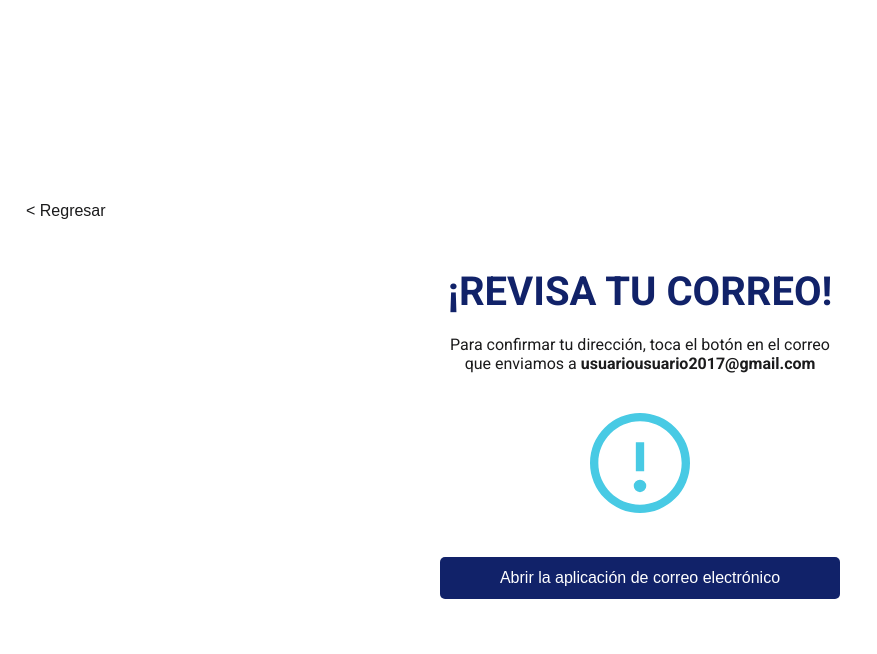
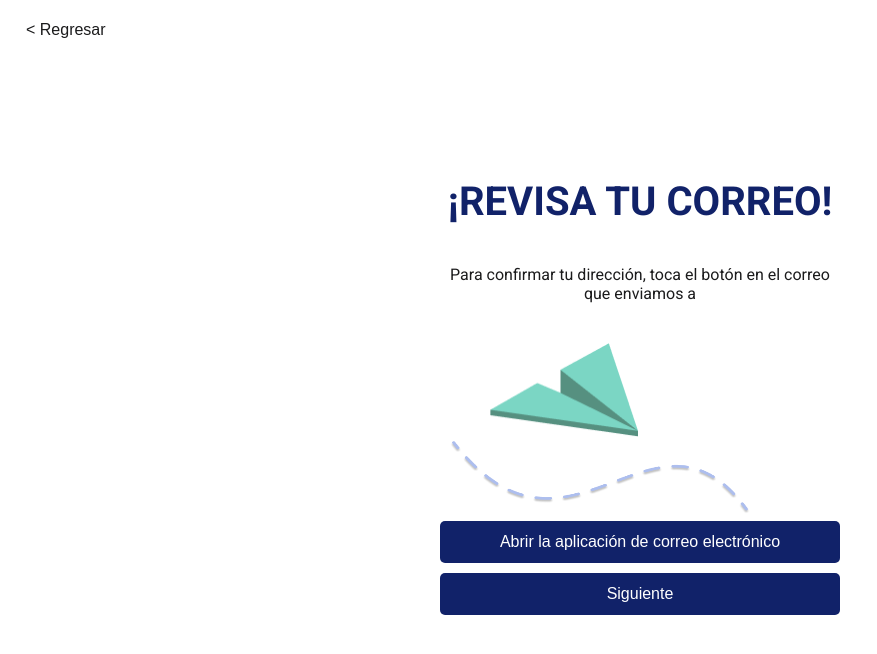
Before and after one commit to LisandValdez/FundFusionProyect, a Next.js app: page /ValidEmail in a window 1280 px wide. Shown: the top 654 px of the page, without its empty margins (0-877 px from the left). Built offline with nearby package versions, Linux system fonts and the light colour scheme.

Commit message:
08/21/2024

```diff
--- a/pages/FormsEmail.js
+++ b/pages/FormsEmail.js
@@ -1,8 +1,25 @@
-import React, { useState } from 'react';
+import React, { useState, createContext, useContext } from 'react';
 import { useRouter } from 'next/router';
+
+// Contexto para el correo electrónico
+const EmailContext = createContext();
+
+export function EmailProvider({ children }) {
+    const [email, setEmail] = useState('');
+    return (
+        <EmailContext.Provider value={{ email, setEmail }}>
+            {children}
+        </EmailContext.Provider>
+    );
+}
+
+export function useEmail() {
+    return useContext(EmailContext);
+}
 
 export default function FormsEmail() {
     const router = useRouter();
+    const { setEmail } = useEmail();
     const [passwordVisible, setPasswordVisible] = useState(false);
 
     const handlePasswordVisibility = () => {
@@ -11,11 +28,22 @@ export default function FormsEmail() {
 
     const handleSubmit = (e) => {
         e.preventDefault();
+        const email = e.target.email.value;
+        setEmail(email);
         router.push('/ValidEmail');
+    };
+
+    const handleBackClick = () => {
+        router.push('/Login');
     };
 
     return (
         <div className="formDiv">
+            {/* Botón de regresar, ubicado en la parte superior izquierda */}
+            <button className="backButton" onClick={handleBackClick}>
+                &lt; Regresar
+            </button>
+
             <div className="formSideLeft">
                 <div className="logoContainer">
                     <img src="/images/logo.png" alt="FundFusion Logo" className="formLogo" />
@@ -26,7 +54,7 @@ export default function FormsEmail() {
                     <h1 className="formTitle">Ingresar a Fund Fusion</h1>
                     <p className="formSubtitle">Te enviaremos un correo con el que te conectarás al instante.</p>
 
-                    <input type="email" placeholder="Correo electrónico" required />
+                    <input type="email" name="email" placeholder="Correo electrónico" required />
                     <input type="text" placeholder="Nombre" required />
                     <input type="text" placeholder="Apellido" required />
                     <input type="tel" placeholder="Teléfono" />
--- a/pages/ValidEmail.js
+++ b/pages/ValidEmail.js
@@ -1,11 +1,17 @@
 import React from 'react';
 import { useRouter } from 'next/router';
+import { useEmail } from './FormsEmail'; // Asegúrate de importar el hook desde el archivo correcto
 
 const ValidEmail = () => {
   const router = useRouter();
+  const { email } = useEmail(); // Obtén el correo del contexto
 
   const handleBackClick = () => {
     router.push('/FormsEmail');
+  };
+
+  const handleNextClick = () => {
+    router.push('/paymentCardsPage');
   };
 
   const handleOpenEmailAppClick = () => {
@@ -14,27 +20,34 @@ const ValidEmail = () => {
 
   return (
     <div className="validEmailContainer">
+      {/* Botón de regresar, ubicado en la parte superior izquierda */}
       <button className="backButton" onClick={handleBackClick}>
         &lt; Regresar
       </button>
+
+      {/* Contenido central */}
       <div className="emailContent">
+        {/* Título */}
         <h1 className="emailTitle">¡REVISA TU CORREO!</h1>
+
+        {/* Subtítulo con el correo */}
         <p className="emailSubtitle">
-          Para confirmar tu dirección, toca el botón en el correo que enviamos a <strong>usuariousuario2017@gmail.com</strong>
+          Para confirmar tu dirección, toca el botón en el correo que enviamos a <strong>{email}</strong>
         </p>
-        <div className="emailIcon">
-          <svg
-            xmlns="http://www.w3.org/2000/svg"
-            viewBox="0 0 24 24"
-            width="100"
-            height="100"
-            fill="#48CAE4"
-          >
-            <path d="M12 0a12 12 0 0 0 0 24 12 12 0 0 0 0-24zm0 22C6.486 22 2 17.514 2 12S6.486 2 12 2s10 4.486 10 10-4.486 10-10 10zm-1-15h2v7h-2zm1 12a1.5 1.5 0 0 1 0-3 1.5 1.5 0 0 1 0 3z" />
-          </svg>
+
+        {/* Espacio para las imágenes */}
+        <div className="emailImageContainer">
+          <img src="/images/plane.png" alt="Avión de papel" className="planeImage" />
+          <img src="/images/dotted-line.png" alt="Líneas punteadas" className="dottedLineImage" />
         </div>
+
+        {/* Botones centrados */}
         <button className="openEmailButton" onClick={handleOpenEmailAppClick}>
           Abrir la aplicación de correo electrónico
+        </button>
+
+        <button className="nextButton" onClick={handleNextClick}>
+          Siguiente
         </button>
       </div>
     </div>
--- a/pages/_app.js
+++ b/pages/_app.js
@@ -1,13 +1,15 @@
 import "@/styles/globals.css";
-import { SessionProvider } from "next-auth/react"
-
+import { SessionProvider } from "next-auth/react";
+import { EmailProvider } from './FormsEmail'; // Importa el EmailProvider desde FormsEmail.js
 
 export default function App({
   Component, pageProps: { session, ...pageProps }
 }) {
   return (
     <SessionProvider session={session}>
-      <Component {...pageProps}/>
+      <EmailProvider> {/* Envuelve tu aplicación en EmailProvider */}
+        <Component {...pageProps} />
+      </EmailProvider>
     </SessionProvider>
-  )
+  );
 }
--- a/styles/globals.css
+++ b/styles/globals.css
@@ -129,21 +129,21 @@ html, body {
   cursor: pointer;
 }
 
-/*Payment Cards Page*/
+/* Payment Cards Page */
 
-.CardsConteiner{
+.CardsConteiner {
   display: flex;
   justify-content: space-evenly;
   align-items: center;
   width: 100vw;
   height: 100vh;
-  background:linear-gradient(white,var(--others2),var(--accent),var(--primary));
+  background: linear-gradient(white,var(--others2),var(--accent),var(--primary));
   font-family: "Jost", sans-serif;
   padding: 40px 30px;
   box-sizing: border-box;
 }
 
-.Cards{
+.Cards {
   display: flex;
   flex-direction: column;
   justify-items: start;
@@ -157,10 +157,9 @@ html, body {
   height: 450px;
   max-width: 399px;
   box-shadow: 20px 20px 30px rgba(0, 0, 0, 0.05);
-
 }
 
-.CardTittle{
+.CardTittle {
   display: flex;
   justify-content: space-between;
   align-items: center;
@@ -172,26 +171,25 @@ html, body {
   padding-top: 0;
 }
 
-.CardTittle h2{
+.CardTittle h2 {
   color: var(--primary);
 }
 
-.CardTittle span{
+.CardTittle span {
   color: var(--secondary);
 }
 
-.CardInfo{
+.CardInfo {
   border-top: 2px solid var(--accent);
   height: 300px;
   color: black;
 }
 
-.CardInfo ul li{
+.CardInfo ul li {
   list-style:circle;
 }
 
-
-.CardButton{
+.CardButton {
   width: 360px;
   height: 60px;
   border-radius: 8px;
@@ -204,7 +202,7 @@ html, body {
   transition: 0.8s;
 }
 
-.CardButton:hover{
+.CardButton:hover {
   color: var(--accent);
   border: 1px solid var(--accent);
   background-color: transparent;
@@ -337,11 +335,13 @@ input[type="tel"],
   padding: 20px;
   box-sizing: border-box;
   text-align: center;
+  position: relative;
 }
 
 .backButton {
-  align-self: flex-start;
-  margin-bottom: 20px;
+  position: absolute;
+  top: 20px;
+  left: 20px;
   background-color: transparent;
   border: none;
   color: var(--negro);
@@ -361,7 +361,8 @@ input[type="tel"],
   font-size: 2.5rem;
   color: var(--primary);
   font-weight: bold;
-  margin-bottom: 20px;
+  margin-bottom: 40px;
+  margin-top: 0px;
 }
 
 .emailSubtitle {
@@ -383,34 +384,45 @@ input[type="tel"],
   border: none;
   border-radius: 5px;
   cursor: pointer;
+  margin-bottom: 10px;
 }
 
 .openEmailButton:hover {
   background-color: var(--secondary);
 }
 
-/* Password */
-.passwordContainer {
-  position: relative;
-  display: flex;
-  align-items: center;
+.nextButton {
+  width: 100%;
+  padding: 12px;
+  font-size: 1rem;
+  background-color: var(--primary);
+  color: var(--white);
+  border: none;
+  border-radius: 5px;
+  cursor: pointer;
+  margin-bottom: 10px;
 }
 
-.passwordInput {
-  width: 100%;
-  padding-right: 40px; /* Espacio para el icono del ojo */
-  padding: 10px;
-  margin-bottom: 15px;
-  border: 1px solid var(--secondary);
-  border-radius: 5px;
-  margin: 0px 0px 15px;
-  padding: 10px;
+.nextButton:hover {
+  background-color: var(--secondary);
 }
 
-.togglePasswordVisibility {
-  position: absolute;
-  right: 10px;
-  cursor: pointer;
-  user-select: none;
-  font-size: 25px;
+.emailImageContainer {
+
+  width: 50%;
+  height: 40%;
 }
+
+.planeImage {
+  width: 147.6px;
+  height: 93.93px;
+  margin-left: 50px;
+  margin-right: 800px;
+}
+
+.dottedLineImage {
+  width: 300px;
+  height: 73px;
+  margin-left: 10px;
+  margin-right: 50px;
+}
```
Also changed, not shown: pages/paymentCardsPage.js (+20 -2 lines), public/images/dotted-line.png (added), public/images/plane.png (added).
